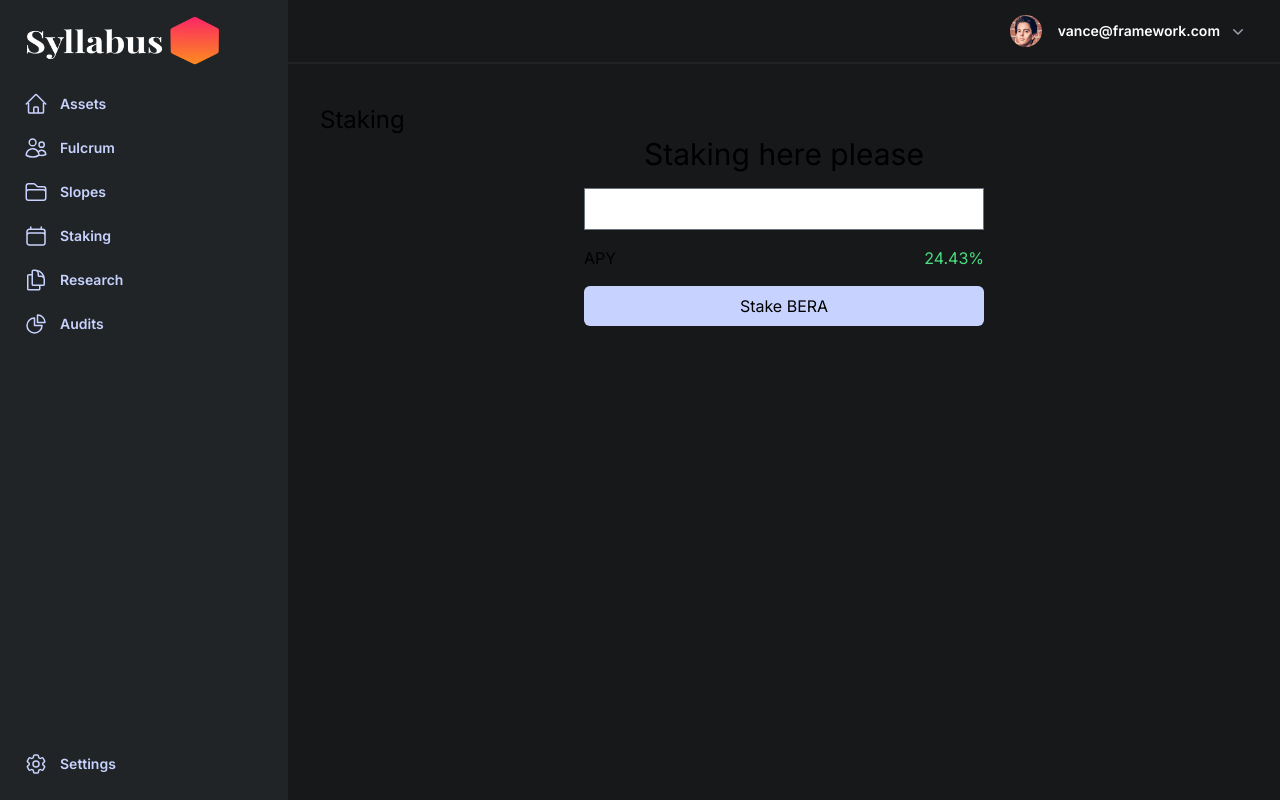
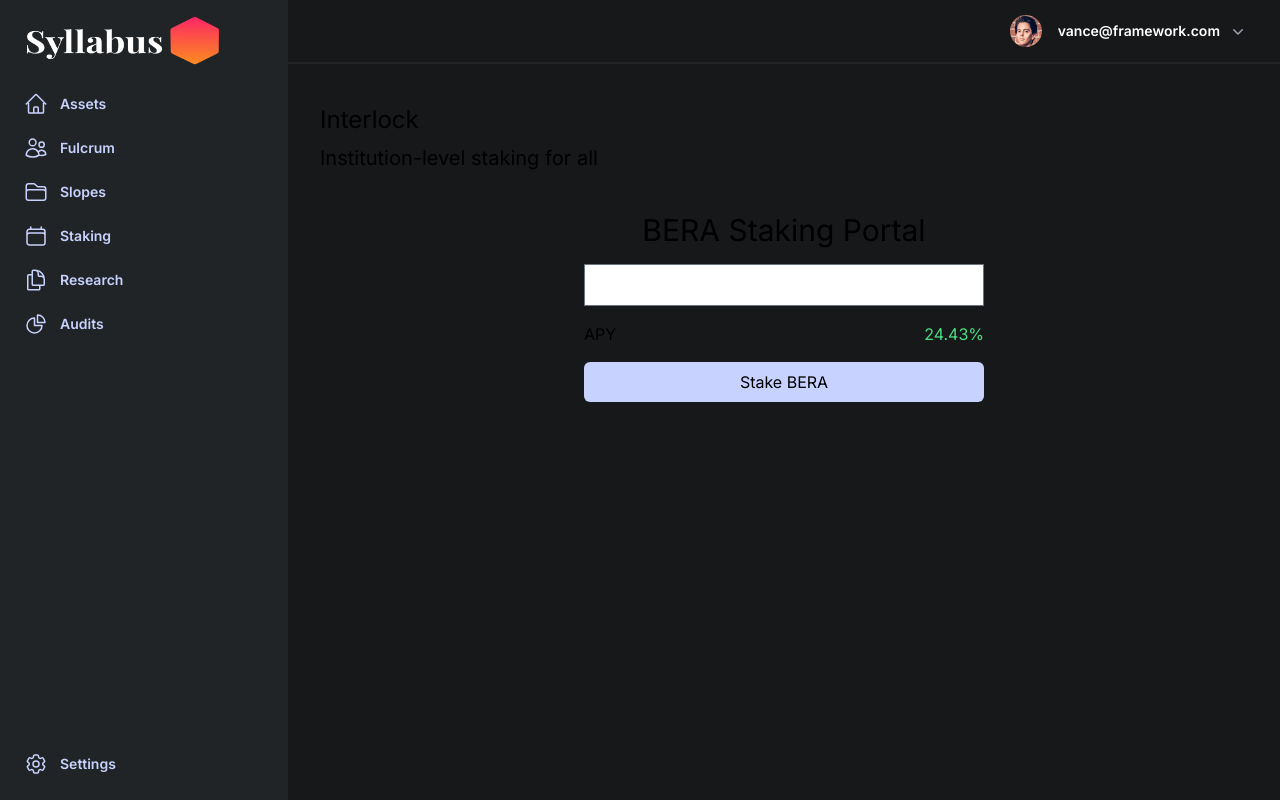
Before and after one commit to ninibear030/eqweqweqwe, a Next.js app: page /stake in a window 1280 px wide. Built offline with nearby package versions, Linux system fonts and the light colour scheme.

Commit message:
copy changes

```diff
--- a/src/app/markets/page.tsx
+++ b/src/app/markets/page.tsx
@@ -5,7 +5,12 @@
   return (
     <main className="flex flex-col gap-4">
       <div className="flex justify-between gap-4 items-center mb-10">
-        <div className="text-2xl">Fulcrum</div>
+        <div>
+          <div className="text-2xl">Fulcrum</div>
+          <div className="text-2xl"></div>
+          Facilitating liquidity for the Bera ecosystem
+        </div>
+
         <div className="w-[750px] flex gap-4">
           <div className="flex-1 text-center p-4 bg-[#202426] rounded-lg">
             {" "}
@@ -19,12 +24,13 @@
           </div>
           <div className="flex-1  text-center p-4 bg-[#202426] rounded-lg ">
             {" "}
-            <div className="text-sm text-indigo-200">Bearchain Interest rate</div>
+            <div className="text-sm text-indigo-200">
+              Bearchain Interest rate
+            </div>
             <div className="text-2xl text-white">69,420%</div>
           </div>
         </div>
       </div>
-
 
       <NewRequest name="Kodiac" progress={50} title="AMM liquidity" />
       <div className="grid grid-cols-2 gap-4">
--- a/src/app/stake/page.tsx
+++ b/src/app/stake/page.tsx
@@ -1,9 +1,10 @@
 export default function Home() {
   return (
     <main>
-      <h2 className="text-2xl">Staking</h2>
+      <div className="text-2xl mb-2">Interlock</div>
+      <div className="text-xl mb-10">Institution-level staking for all</div>
       <div className="mx-auto w-[400px] text-center flex flex-col gap-4">
-        <div className="text-3xl">Staking here please</div>
+        <div className="text-3xl">BERA Staking Portal</div>
         <input type="number" className="w-full" />
         <div className=" justify-between flex">
           <div>APY</div>
--- a/src/app/vaults/page.tsx
+++ b/src/app/vaults/page.tsx
@@ -19,7 +19,10 @@
 
   return (
     <main className="flex flex-col gap-4 w-[800px] items-center">
-      <div className="text-2xl mb-10 w-full text-left">Slopes</div>
+      <div className="text-2xl w-full text-left">Slopes</div>
+      <div className="text-xl mb-10 w-full text-left">
+        Real yield tailored to your risk appetite
+      </div>
 
       <div className="flex items-center gap-2">
         Earn <span className="text-indigo-200 text-2xl">{apyRange} APY</span> on
@@ -55,7 +58,6 @@
       <div className="bg-orange-100 border-t-4 border-orange-500 rounded-b text-orange-900 px-4 py-3 shadow-md">
         <div className="flex">
           <div>
-            <p className="font-bold">💀 Yield tailored to your risk appetite</p>
             <p className="text-sm">
               Based on your risk selection, the Syllabus AI dynamically
               allocates your capital into the most profitable, risk-adjusted
@@ -76,7 +78,7 @@
           />
 
           <button className="w-[200px] p-2 bg-indigo-200 text-black rounded-lg font-bold">
-            Let&apos;s gamble 🚀
+            LFG 🚀
           </button>
         </div>
       </div>
```
